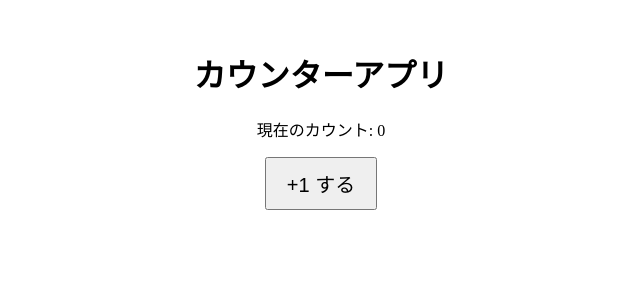
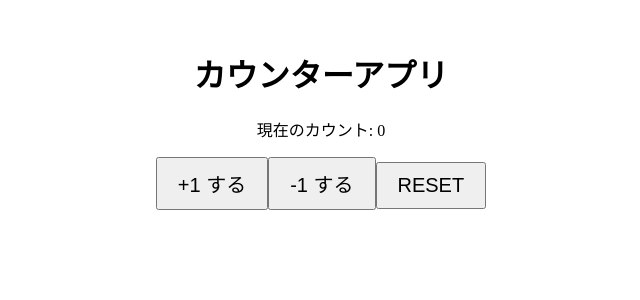
Before and after one commit to js4000all/vercel-demo02, a React (Create React App) app: page / in a window 1280 px wide. Shown: the top 300 px of the page, without its empty margins (319-959 px from the left). Built offline with nearby package versions, Linux system fonts and the light colour scheme.

Commit message:
Add decrement button and reset button

```diff
--- a/src/App.js
+++ b/src/App.js
@@ -4,17 +4,28 @@ function App() {
   // カウントを保持する state
   const [count, setCount] = useState(0);
 
-  // ボタンが押されたときの処理
-  const handleClick = () => {
-    setCount(count + 1); // カウントを増やす
+  const incrementCount = () => {
+    setCount(count + 1);
+  };
+  const decrementCount = () => {
+    setCount(count - 1);
+  };
+  const resetCount = () => {
+    setCount(0);
   };
 
   return (
     <div style={{ textAlign: "center", marginTop: "50px" }}>
       <h1>カウンターアプリ</h1>
       <p>現在のカウント: {count}</p>
-      <button onClick={handleClick} style={{ fontSize: "20px", padding: "10px 20px" }}>
+      <button onClick={incrementCount} style={{ fontSize: "20px", padding: "10px 20px" }}>
         +1 する
+      </button>
+      <button onClick={decrementCount} style={{ fontSize: "20px", padding: "10px 20px" }}>
+        -1 する
+      </button>
+      <button onClick={resetCount} style={{ fontSize: "20px", padding: "10px 20px" }}>
+        RESET
       </button>
     </div>
   );
```
